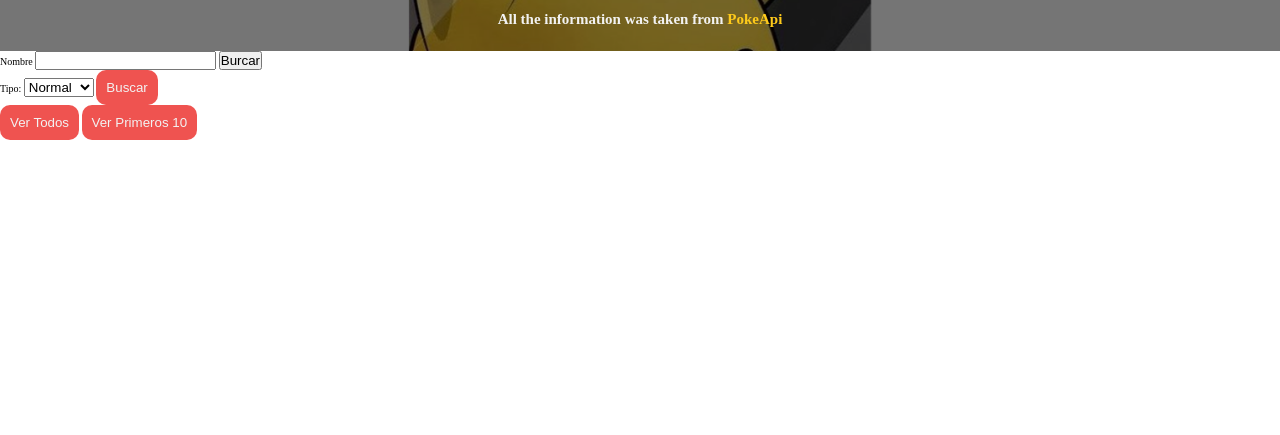
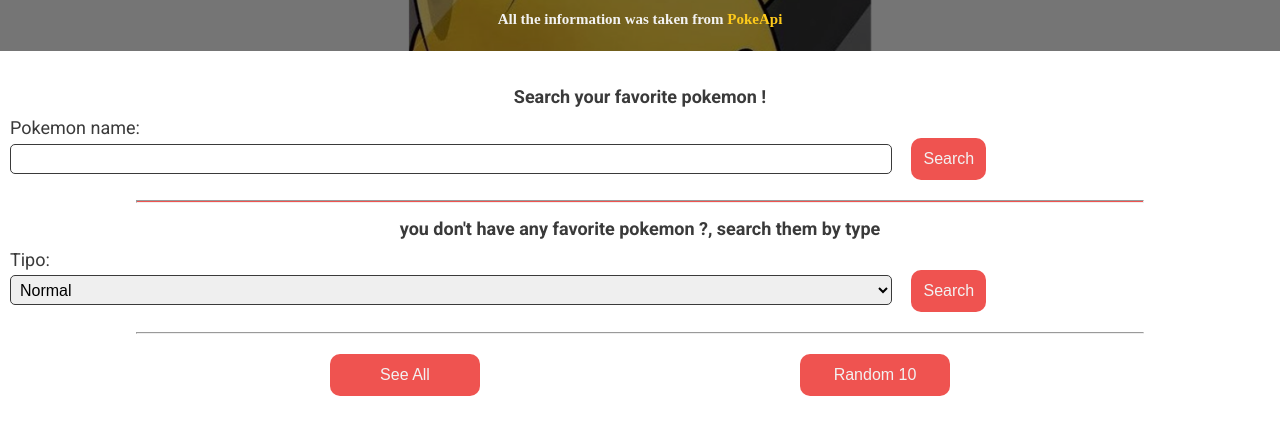
Before and after one commit to CamiloBeltran24/PokeDex_App, a website: page index.html in a window 1280 px wide. Shown: the part 279-714 px from the top of the page. Drawn offline with Linux system fonts and the light colour scheme.

Commit message:
He agregado la maquetacion a la seccion de busqueda, maquetacion de botones y input de los formularios, ademas empece la modificacion del codigo Javascript para la funcionalidad de los botones de busqueda

```diff
--- a/assets/index.js
+++ b/assets/index.js
@@ -1,4 +1,18 @@
 const url = "https://pokeapi.co/api/v2/pokemon/";
+let btn_all = document.getElementById("btn_all");
+let btn_name = document.getElementById("searchByName");
+btn_name.addEventListener("click", () => {
+  let name = document.getElementById("name").value;
+  if (name !== undefined && name !== null && name !== " ") {
+    getPokemon(name);
+  } else {
+    const alert_box = document.createElement("div");
+    alert_box.innerHTML =
+      "<p>WhoooOps, lo siento, no encuentro tu pokemon Favorito</p>";
+  }
+});
+
+// btn_all.addEventListener("click", getAllPokemon(url));
 
 async function getData() {
   const response = await fetch(url);
@@ -19,9 +33,9 @@ async function getPokemon(name) {
   const url = `https://pokeapi.co/api/v2/pokemon/${name}`;
   const response = await fetch(url);
   const data = await response.json();
+  console.log(data);
   const image = data.sprites.other.dream_world.front_default;
   console.log(image);
-  console.log(data);
   printPokemon(data, image);
 }
 async function getTopPokemon() {
--- a/assets/scss/_buttons.scss
+++ b/assets/scss/_buttons.scss
@@ -1,6 +1,7 @@
 .button_principal {
   border-radius: 10px;
   background-color: #ef5350;
+  // height: 3rem;
   @include button;
 }
 
--- a/assets/scss/_mixins.scss
+++ b/assets/scss/_mixins.scss
@@ -1,5 +1,6 @@
 @mixin button {
-  padding: 10px;
+  display: inline-block;
+  padding: 1.2rem;
   outline: none;
   border: none;
   cursor: pointer;
--- a/assets/scss/_sectionSearch.scss
+++ b/assets/scss/_sectionSearch.scss
@@ -1,4 +1,62 @@
 .search_forms {
   width: 100%;
-  height: 200px;
+  height: auto;
+  padding: 2rem 1rem;
+  display: flex;
+  flex-wrap: wrap;
+  font-family: $Font-text;
+  font-size: $Text-size;
+  form {
+    width: 100%;
+    margin-bottom: 1rem;
+    padding-bottom: 1rem;
+    p {
+      text-align: center;
+      color: rgb(58, 58, 58);
+      font-weight: 700;
+      margin-top: 1.5rem;
+      margin-bottom: 1rem;
+    }
+    label {
+      width: 100%;
+      // padding: 1rem;
+      color: rgb(58, 58, 58);
+      font-family: $Font-text;
+      input,
+      select {
+        width: 70%;
+        height: 3rem;
+        padding: 0.5rem;
+        border-radius: 0.5rem;
+        border: 1px solid rgb(58, 58, 58);
+        outline: none;
+        font-size: 1.6rem;
+        &:focus {
+          border-color: $secondaryColor;
+        }
+      }
+      button {
+        font-size: 1.6rem;
+        margin-left: 1.5rem;
+      }
+    }
+  }
+  hr {
+    width: 80%;
+    height: 0.25rem;
+    margin: 0 auto;
+    color: $principalColor;
+    background-color: $principalColor;
+  }
+  .buttons {
+    width: 100%;
+    display: flex;
+    justify-content: space-evenly;
+    padding-top: 1rem;
+    button {
+      width: 150px;
+      margin-top: 1rem;
+      font-size: 1.6rem;
+    }
+  }
 }
--- a/index.html
+++ b/index.html
@@ -41,15 +41,20 @@
     </div>
     <section class="search_forms">
       <form name="pokemonName">
+        <p>Search your favorite pokemon !</p>
         <label for="name"
-          >Nombre
+          >Pokemon name: <br />
           <input type="text" name="" id="name" />
+          <button type="button" class="button_principal" id="searchByName">
+            Search
+          </button>
         </label>
-        <button type="button">Burcar</button>
       </form>
+      <hr />
       <form action="" name="pokemonType">
+        <p>you don't have any favorite pokemon ?, search them by type</p>
         <label for="">
-          Tipo:
+          Tipo: <br />
           <select name="pokemonType" id="typeSelect">
             <option value="Normal">Normal</option>
             <option value="Fire">Fire</option>
@@ -70,11 +75,16 @@
             <option value="Dark">Dark</option>
             <option value="Fairy">Fairy</option>
           </select>
-          <button type="button" class="button_principal">Buscar</button>
+          <button type="button" class="button_principal">Search</button>
         </label>
       </form>
-      <button type="button" class="button_principal">Ver Todos</button>
-      <button type="button" class="button_principal">Ver Primeros 10</button>
+      <hr />
+      <div class="buttons">
+        <button type="button" class="button_principal" id="btn_all">
+          See All
+        </button>
+        <button type="button" class="button_principal">Random 10</button>
+      </div>
     </section>
 
     <div class="cards_container" id="cards"></div>
```
Also changed, not shown: assets/css/style.css, 1 other file.
